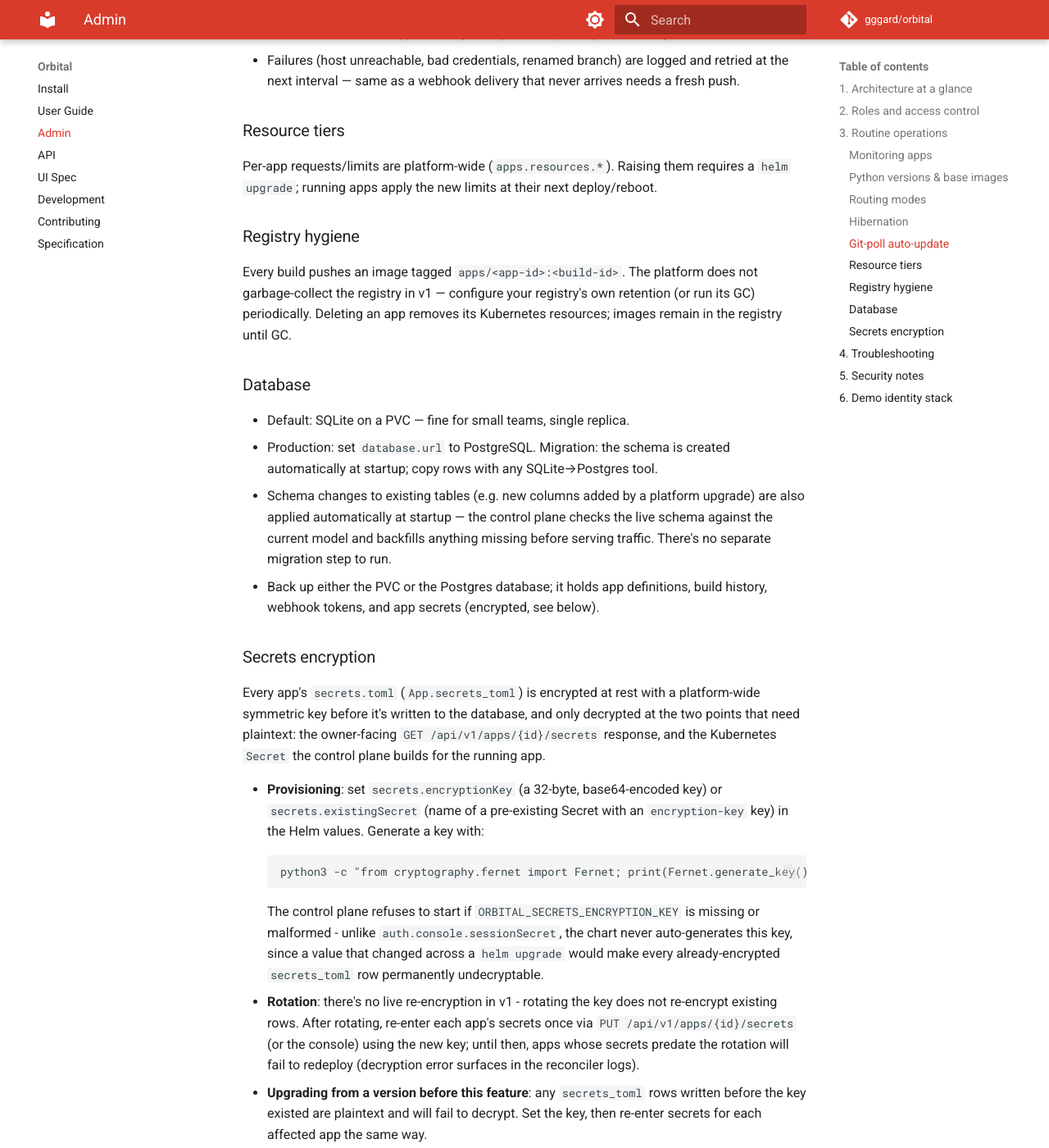
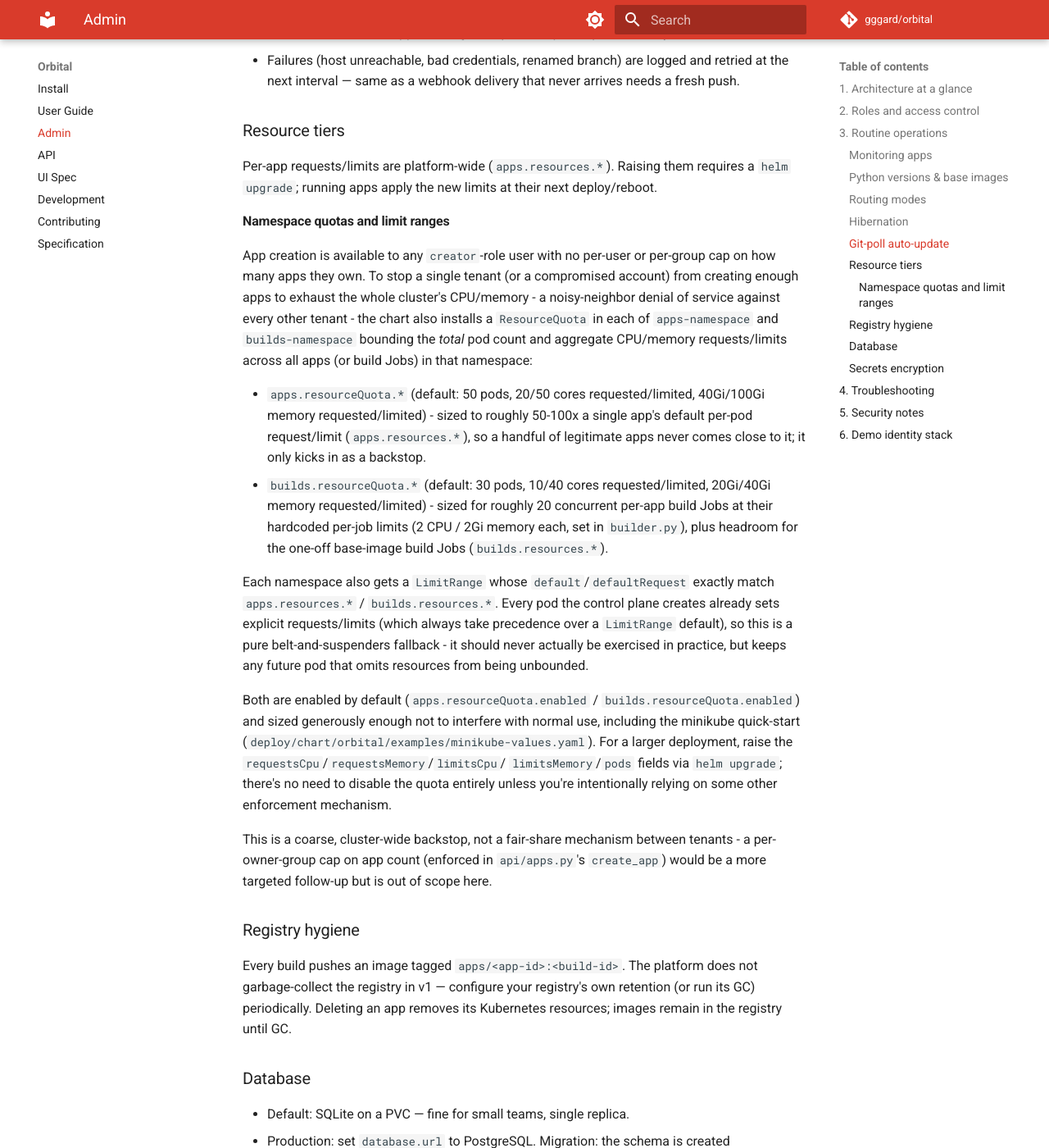
Before and after one commit to gggard/orbital, an MkDocs documentation site: the page built from docs/ADMIN.md, in a window 1280 px wide and 1400 px high, scrolled down 4170 px. Shown: the whole window at 82% size. Built offline with MkDocs 1.6.1 and Material for MkDocs 9.7.7, drawn with Linux system fonts in a browser that asks for light colours; comment, search, counter and statistics services are not loaded.

Commit message:
Add ResourceQuota/LimitRange backstops for apps and builds namespaces (#102)
Per-pod requests/limits are already set on every app Deployment
(resources.py) and build Job (builder.py), but nothing bounded the
aggregate number of pods or total CPU/memory across an entire
namespace. Since any creator-role user can create apps with no
per-user/per-group cap, a single tenant could exhaust cluster capacity
and starve every other tenant.

Adds a new templates/resourcequota.yaml rendering a ResourceQuota and
a LimitRange for both apps.namespace and builds.namespace, gated by
new apps.resourceQuota.enabled / builds.resourceQuota.enabled flags
(default true, not tied to createNamespace since a ResourceQuota just
needs the namespace to exist). Quota sizing is generous relative to
the per-pod defaults so it only trips as a backstop; LimitRange
default/defaultRequest mirror apps.resources.*/builds.resources.*
exactly, so it's a pure no-op fallback under normal operation given
every pod already sets explicit resources.

Documents the defaults and tuning guidance in docs/ADMIN.md.

Closes #80

```diff
--- a/docs/ADMIN.md
+++ b/docs/ADMIN.md
@@ -191,6 +191,48 @@ Per-app requests/limits are platform-wide (`apps.resources.*`). Raising them
 requires a `helm upgrade`; running apps apply the new limits at their next
 deploy/reboot.
 
+#### Namespace quotas and limit ranges
+
+App creation is available to any `creator`-role user with no per-user or
+per-group cap on how many apps they own. To stop a single tenant (or a
+compromised account) from creating enough apps to exhaust the whole
+cluster's CPU/memory - a noisy-neighbor denial of service against every
+other tenant - the chart also installs a `ResourceQuota` in each of
+`apps-namespace` and `builds-namespace` bounding the *total* pod count and
+aggregate CPU/memory requests/limits across all apps (or build Jobs) in that
+namespace:
+
+- `apps.resourceQuota.*` (default: 50 pods, 20/50 cores requested/limited,
+  40Gi/100Gi memory requested/limited) - sized to roughly 50-100x a single
+  app's default per-pod request/limit (`apps.resources.*`), so a handful of
+  legitimate apps never comes close to it; it only kicks in as a backstop.
+- `builds.resourceQuota.*` (default: 30 pods, 10/40 cores requested/limited,
+  20Gi/40Gi memory requested/limited) - sized for roughly 20 concurrent
+  per-app build Jobs at their hardcoded per-job limits (2 CPU / 2Gi memory
+  each, set in `builder.py`), plus headroom for the one-off base-image build
+  Jobs (`builds.resources.*`).
+
+Each namespace also gets a `LimitRange` whose `default`/`defaultRequest`
+exactly match `apps.resources.*` / `builds.resources.*`. Every pod the
+control plane creates already sets explicit requests/limits (which always
+take precedence over a `LimitRange` default), so this is a pure
+belt-and-suspenders fallback - it should never actually be exercised in
+practice, but keeps any future pod that omits resources from being
+unbounded.
+
+Both are enabled by default (`apps.resourceQuota.enabled` /
+`builds.resourceQuota.enabled`) and sized generously enough not to interfere
+with normal use, including the minikube quick-start
+(`deploy/chart/orbital/examples/minikube-values.yaml`). For a larger
+deployment, raise the `requestsCpu`/`requestsMemory`/`limitsCpu`/
+`limitsMemory`/`pods` fields via `helm upgrade`; there's no need to disable
+the quota entirely unless you're intentionally relying on some other
+enforcement mechanism.
+
+This is a coarse, cluster-wide backstop, not a fair-share mechanism between
+tenants - a per-owner-group cap on app count (enforced in `api/apps.py`'s
+`create_app`) would be a more targeted follow-up but is out of scope here.
+
 ### Registry hygiene
 
 Every build pushes an image tagged `apps/<app-id>:<build-id>`. The platform
```
Also changed, not shown: 2 other files.
